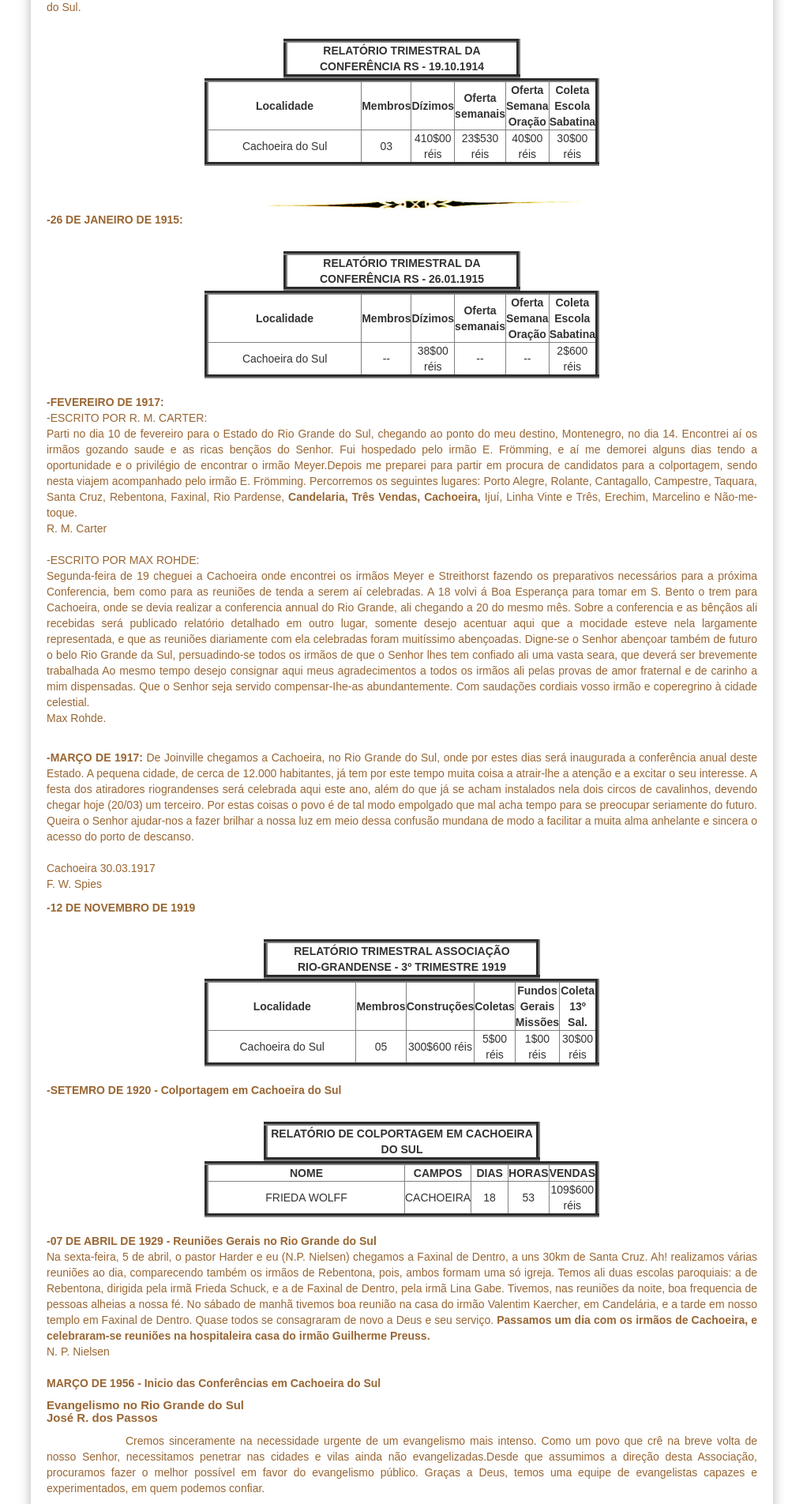
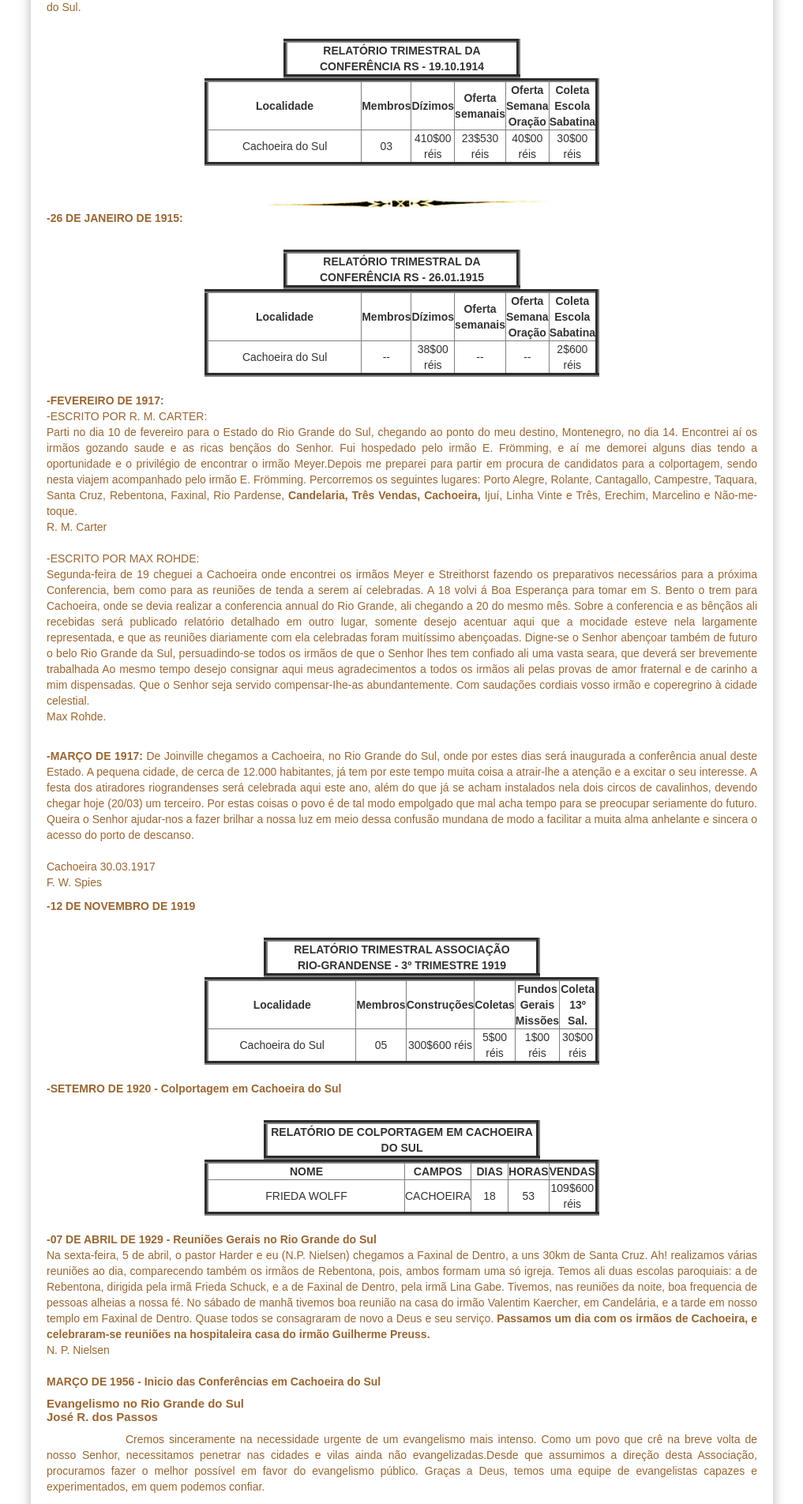
Before and after one commit to claudiovargas1955/claudiovargas1955.github.io, a Jekyll site: the page built from _pages/história-da-iasd-cachoeira.html, in a window 1280 px wide. Shown: the part 1021-2925 px from the top of the page at 79% size, without its empty margins (131-1148 px from the left). Built offline with Jekyll 4.4.1, drawn with Linux system fonts in a browser that asks for light colours; some web fonts are replaced.

Commit message:
Update história-da-iasd-cachoeira.html

```diff
--- a/_pages/história-da-iasd-cachoeira.html
+++ b/_pages/história-da-iasd-cachoeira.html
@@ -87,7 +87,7 @@ tr:hover{
         align: center;
         margin-left: 280px;
         margin-top: 20px;
-        margin-botton: 20px;
+        margin-botton: 40px;
   }
 </style>
 
@@ -130,7 +130,7 @@ tr:hover{
       </table><br>
   </div>
 
-    <img class="dir3" style="float:center"; src="/images/separacao.jpg" class="img-responsive" width="400px" title="";/>
+    <img class="dir3" style="float:center"; src="/images/separacao.jpg" class="img-responsive" width="360px" title="";/>
 
  <p><b>-26 DE JANEIRO DE 1915: </b><br>
 
```
